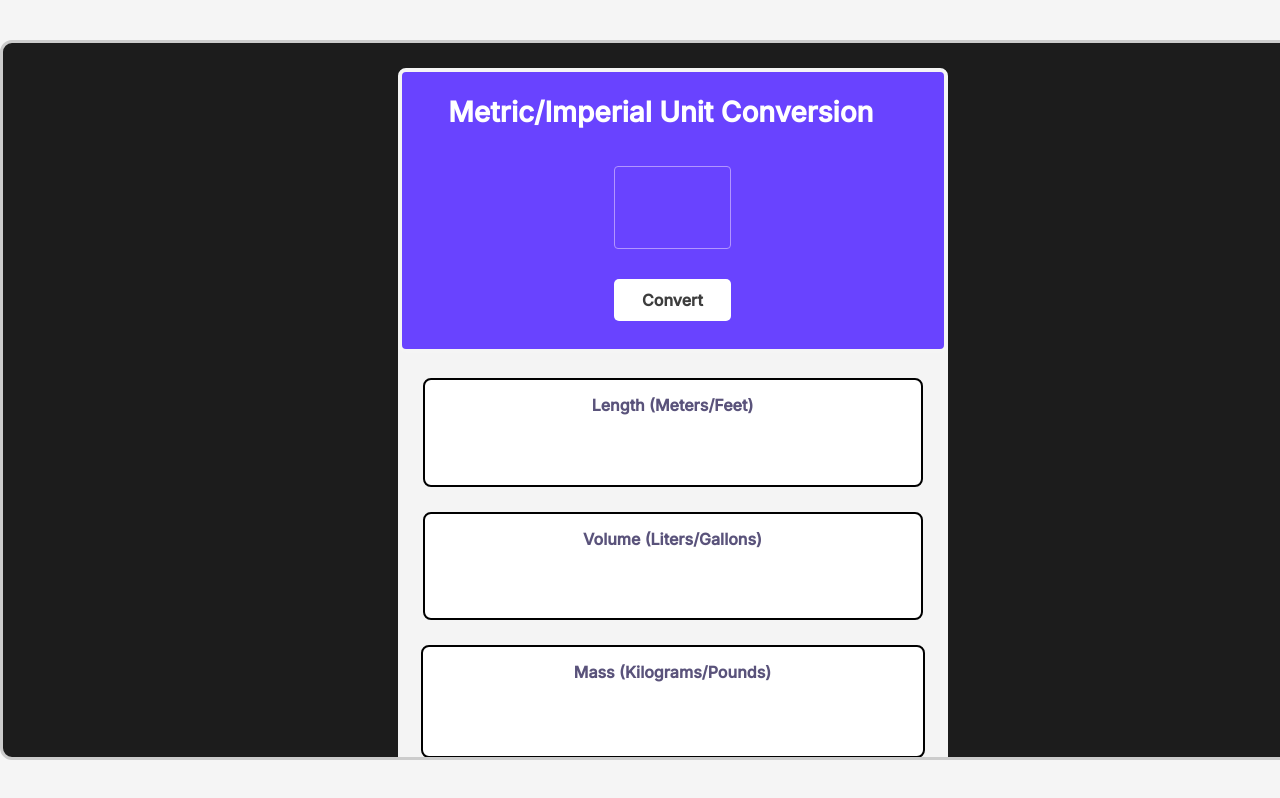
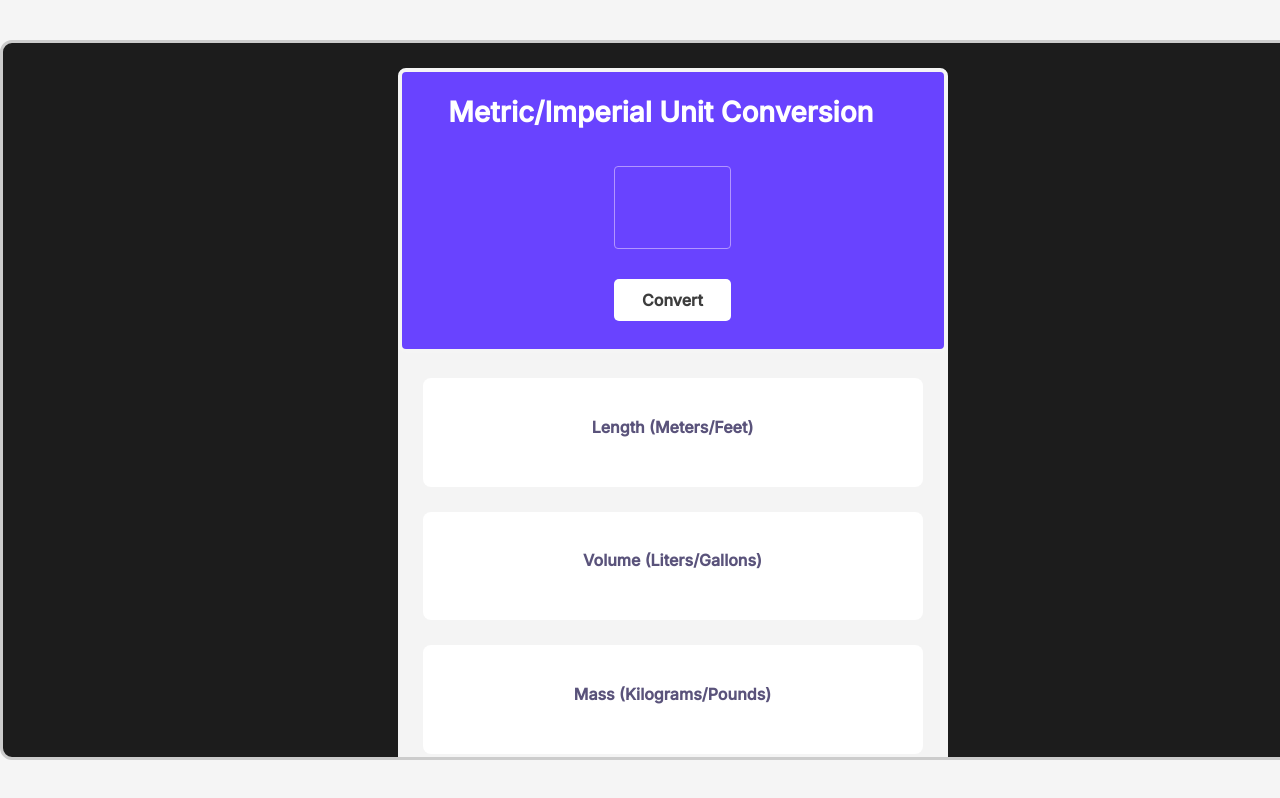
Before and after one commit to web-dev-scrim/unit-converter, a website built with Vite: page index.html in a window 1280 px wide. Shown: the top 798 px of the page. Built offline with nearby package versions, Linux system fonts and the light colour scheme; a web font is replaced by a local one.

Commit message:
Fixed styling for converted values

```diff
--- a/styles.css
+++ b/styles.css
@@ -87,43 +87,45 @@ button:hover {
   transition: background-color 0.3s ease;
 }
 
-/* TODO: fix styling a little bit */
-
 #length-div {
   width: 500px;
   height: 108.57px;
   background-color: white;
-  border: 2px solid black;
   border-radius: 8px;
   box-sizing: border-box;
   margin: 25px auto;
-  text-align: center;
   display: flex;
   flex-direction: column;
-  justify-content: space-between;
+  justify-content: center;
+  align-items: center;
+  text-align: center;
 }
 
 #volume-div {
   width: 500px;
   height: 108.57px;
   background-color: white;
-  border: 2px solid black;
   border-radius: 8px;
   box-sizing: border-box;
   margin: 25px auto;
-  text-align: center;
   display: flex;
   flex-direction: column;
-  justify-content: space-between;
+  justify-content: center;
+  align-items: center;
+  text-align: center;
 }
 
 #mass-div {
   width: 500px;
   height: 108.57px;
   background-color: white;
-  border: 2px solid black;
   border-radius: 8px;
+  box-sizing: border-box;
   margin: 25px auto;
+  display: flex;
+  flex-direction: column;
+  justify-content: center;
+  align-items: center;
   text-align: center;
 }
 
@@ -133,8 +135,10 @@ h4 {
   font-optical-sizing: auto;
   font-weight: 600;
   font-style: normal;
-  margin: 15px auto 0 auto;
+  margin: 5px 0;
   padding: 0;
+  line-height: 1.2;
+  text-align: center;
 }
 
 p {
@@ -143,6 +147,9 @@ p {
   font-optical-sizing: auto;
   font-weight: 400;
   font-style: normal;
-  margin: 10 auto 5;
-  padding: 0 15px;
+  margin: 5px 0;
+  padding: 0 10px;
+  box-sizing: border-box;
+  line-height: 1.2;
+  text-align: center;
 }
```
